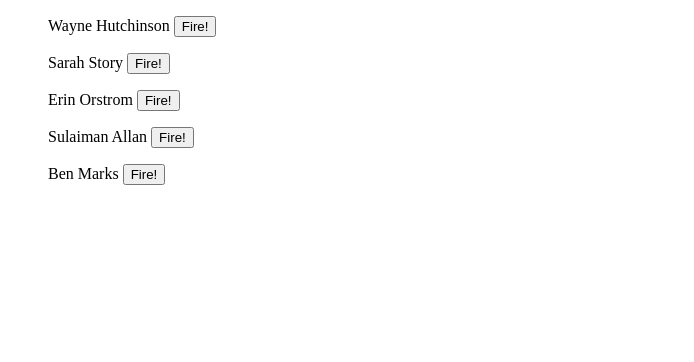
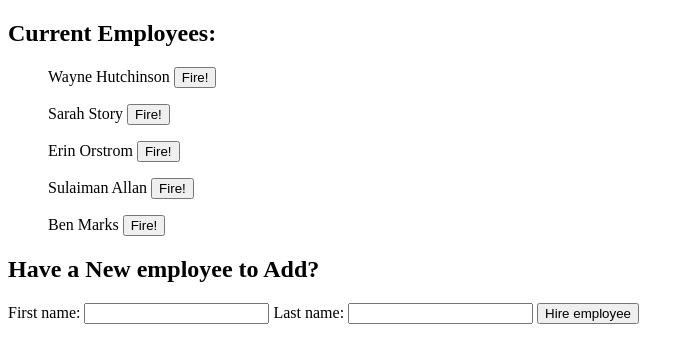
Before and after one commit to cseward1/Angular-Employees, a plain HTML site: page index.html in a window 1280 px wide. Shown: the whole page, without its empty margins (0-694 px from the left). Drawn offline with nearby package versions, Linux system fonts and the light colour scheme.

Commit message:
created a form for new hires and a submit button

```diff
--- a/app/EmployeeCtrl.js
+++ b/app/EmployeeCtrl.js
@@ -41,14 +41,22 @@ $scope.employees = [
 
 // create a delete button that "fires employees"
 $scope.fireEmployee = function(employee) {
-    console.log("click is fired")
+    console.log("employee termination click is fired")
     var employeeIndex = $scope.employees.indexOf(employee);
       // On click, the "employementEnd" becomes the current date
     employee.employmentEnd = Date.now();
-
+// if statement
     if (employeeIndex >= 0) {
       $scope.employees.splice(employeeIndex, 1)
     }
   };
 
+//   gather the form information - first name + last name
+    $scope.newEmployee
+    //   create button that fires when you "hire" and a new employee
+  $scope.hireEmployee = function(employee) {
+    console.log("hiring click is fired")
+
+  };
+
 })
--- a/index.html
+++ b/index.html
@@ -3,7 +3,10 @@
 <!-- DONE: Ensure that employees are ordered by start date, ascending. Sorting?-->
 <!-- DONE: Put a button next to each employee labeled Fire Employee. -->
 <!-- IN PROCESS: When that button is clicked, change the value of the employmentEnd property of that employee to Date.now(). -->
-<!--DONE: Ensure that only current employees are displayed in the DOM. -->
+<!-- DONE: Ensure that only current employees are displayed in the DOM. -->
+<!-- DONE:Now, put a form in the section that contains two text inputs - one for first name, and one for last name -->
+<!-- DONE: add a button to the from   -->
+<!-- When the form submits, it should add a new employee object to the $scope.employees array. -->
 
 <!DOCTYPE html>
 <html lang="en">
@@ -23,6 +26,7 @@
             <div>
 
                 <!-- create a for/each loop & filter the names by date joined with the filter or "orderBy" attribute of the repeat directive-->
+                <h1>Current Employees:</h1>
                 <ul ng-repeat="employee in employees | orderBy:'-employmentStart':true">
                     <li ng-if="employees.employmentEnd === null"></li>
                     <!-- List the employees first and last name on the DOM -->
@@ -30,11 +34,22 @@
                     <button ng-click="fireEmployee(employee)">Fire!</button>
                     {{ employee.name }}
                     </li>
-            </div>
-            </ul>
+                </ul>
+
+
     </div>
+    <!-- create a form for "New Hires" and a Button to submit the information and display it on the DOM -->
+    <h2>Have a New employee to Add?</h2>
+    <form ng-submit="hireEmployee(employee)">
+        First name: <input type="text" ng-model="newEmployee">
+        Last name: <input type="text" ng-model="newEmployee">
+        <button>Hire employee</button>
+        {{ newEmployee }}
+    </form>
+
     <!-- Controller section ends -->
     </section>
+
     </div>
 
     <!-- Script files begin -->
@@ -42,5 +57,4 @@
     <script src="/app/EmployeeCtrl.js"></script>
 
 </body>
-
 </html>
```
